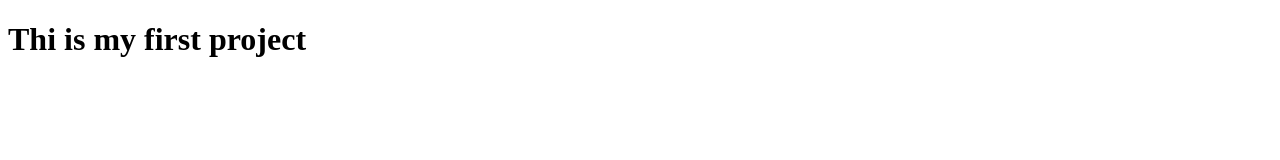
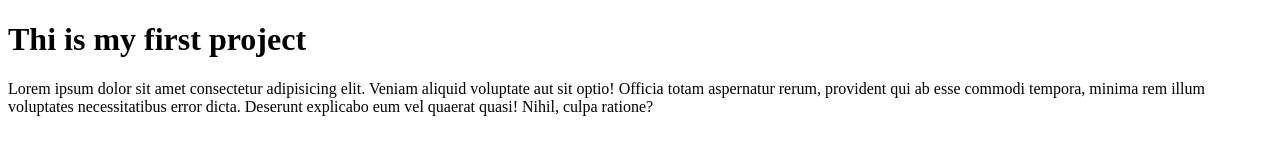
Before and after one commit to abdulhai1111/first-project, a plain HTML site: page index.html in a window 1280 px wide. Drawn offline with Linux system fonts and the light colour scheme.

Commit message:
ptag-added

```diff
--- a/index.html
+++ b/index.html
@@ -7,5 +7,6 @@
 </head>
 <body>
     <h1>Thi is my first project</h1>
+    <p>Lorem ipsum dolor sit amet consectetur adipisicing elit. Veniam aliquid voluptate aut sit optio! Officia totam aspernatur rerum, provident qui ab esse commodi tempora, minima rem illum voluptates necessitatibus error dicta. Deserunt explicabo eum vel quaerat quasi! Nihil, culpa ratione?</p>
 </body>
 </html>
```
